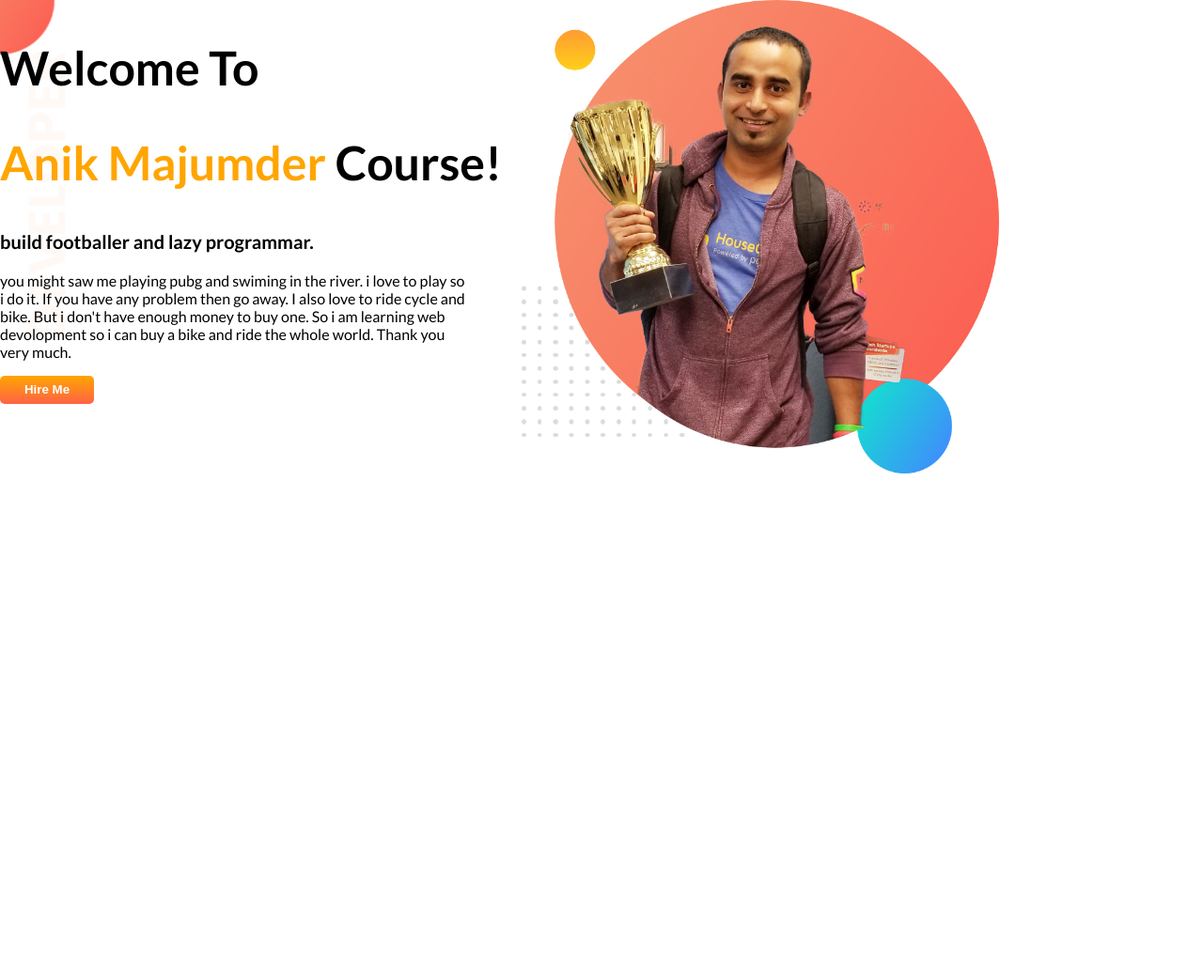
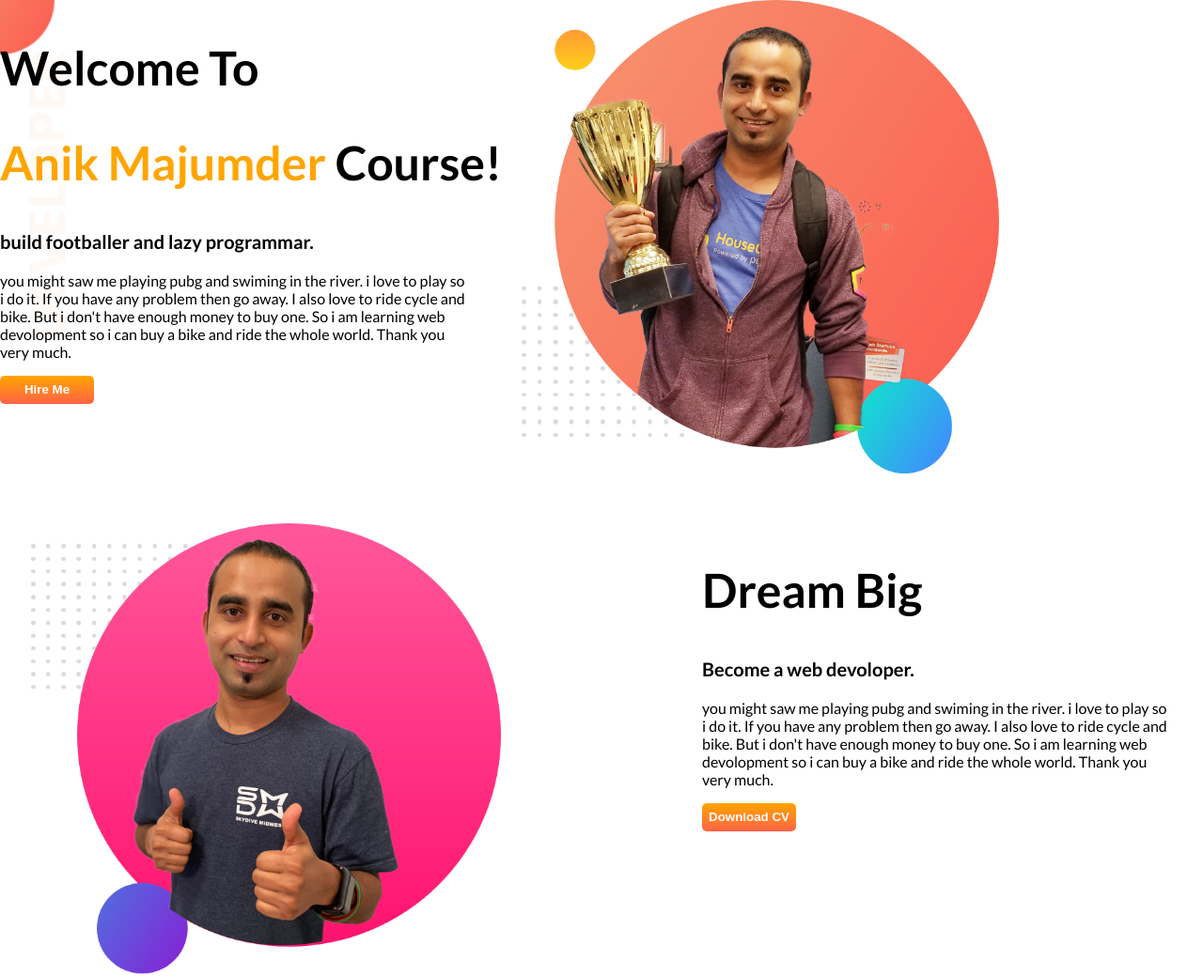
Before and after one commit to Anik-Majumder/devoloper-portfolio, a plain HTML site: page index.html in a window 1280 px wide. Shown: the whole page at 94% size. Before the commit the page ends 800 px from the top, so only its background shows below. Drawn offline with Linux system fonts and the light colour scheme.

Commit message:
3rd commit

```diff
--- a/index.html
+++ b/index.html
@@ -30,14 +30,35 @@
         </p>
 
         <button>
-          <a href="https://www.fiverr.com/anikmajumder69?up_rollout=true"
-            >Hire Me</a
-          >
+          <a href="https://www.fiverr.com/anikmajumder69?up_rollout=true">
+            Hire Me
+          </a>
         </button>
       </div>
       <div class="header-2nd-Half">
         <img src="images/jhankar.png" alt="" />
       </div>
     </section>
+
+    <section class="dream-big">
+      <div><img src="images/jhankar2.png" alt="" /></div>
+
+      <div>
+        <h1>Dream Big</h1>
+        <h3>Become a web devoloper.</h3>
+        <p>
+          you might saw me playing pubg and swiming in the river. i love to play
+          so i do it. If you have any problem then go away. I also love to ride
+          cycle and bike. But i don't have enough money to buy one. So i am
+          learning web devolopment so i can buy a bike and ride the whole world.
+          Thank you very much.
+        </p>
+        <button>
+          <a href="https://www.fiverr.com/anikmajumder69?up_rollout=true">
+            Download CV
+          </a>
+        </button>
+      </div>
+    </section>
   </body>
 </html>
--- a/style.css
+++ b/style.css
@@ -53,3 +53,9 @@ section {
   background-image: url(images/top-banner.png);
   background-repeat: no-repeat;
 }
+
+/* section 2 */
+
+.dream-big {
+  margin-top: 50px;
+}
```
